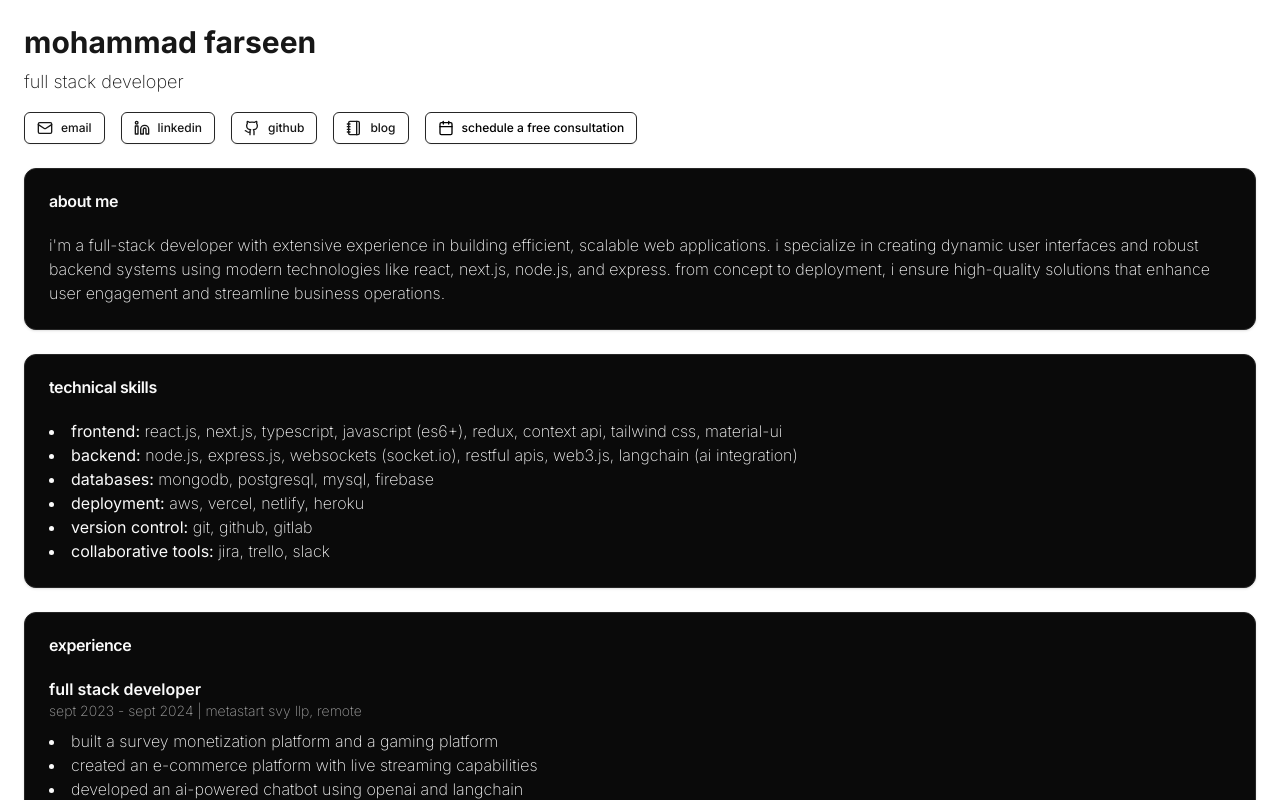
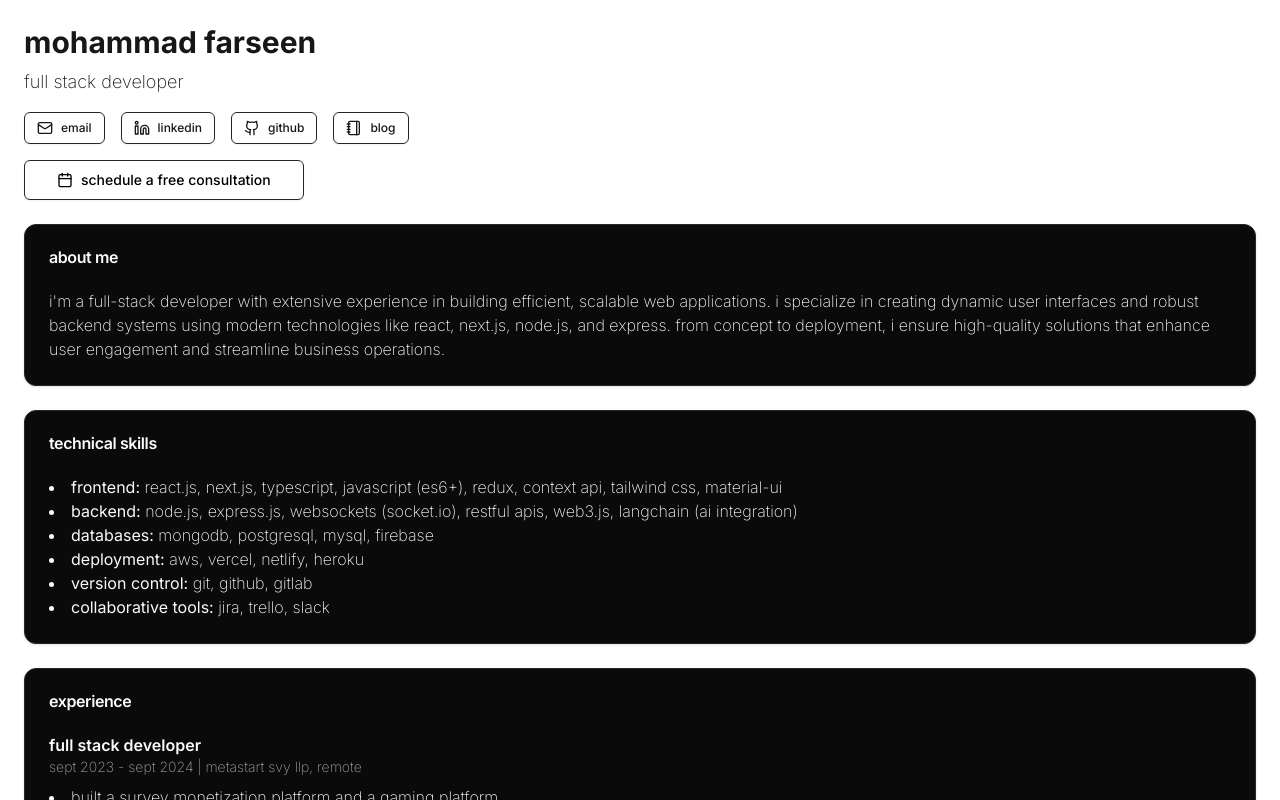
Before and after one commit to farseenmanekhan1232/portfolio, a Next.js app: page / in a window 1280 px wide. Shown: the top 800 px of the page. Built offline with nearby package versions, Linux system fonts and the light colour scheme.

Commit message:
fixed cta position

```diff
--- a/src/components/portfolio.tsx
+++ b/src/components/portfolio.tsx
@@ -10,14 +10,25 @@ export default function Portfolio() {
         <header>
           <h1 className="text-3xl font-bold mb-2">Mohammad Farseen</h1>
           <p className="text-lg mb-4">Full Stack Developer</p>
-          <div className="flex gap-4">
-            <Button variant="outline" size="sm" asChild>
+          <div className="flex flex-wrap gap-4 w-full">
+            <div className="grid grid-cols-4 lg:flex gap-4 w-full">
+              <Button
+                variant="outline"
+                size="sm"
+                asChild
+                className="max-lg:w-full"
+              >
                 <Link href="mailto:farseenmanekhan1232@gmail.com">
                   <Mail className="lg:mr-2 h-4 w-4" />
                   <span className="max-lg:hidden flex">Email</span>
                 </Link>
               </Button>
-            <Button variant="outline" size="sm" asChild>
+              <Button
+                variant="outline"
+                size="sm"
+                asChild
+                className="max-lg:w-full"
+              >
                 <Link
                   href="https://linkedin.com/in/mohammad-farseen-manekhan-2419531a7"
                   target="_blank"
@@ -26,7 +37,12 @@ export default function Portfolio() {
                   <span className="max-lg:hidden flex">LinkedIn</span>
                 </Link>
               </Button>
-            <Button variant="outline" size="sm" asChild>
+              <Button
+                variant="outline"
+                size="sm"
+                asChild
+                className="max-lg:w-full"
+              >
                 <Link
                   href="https://github.com/farseenmanekhan1232"
                   target="_blank"
@@ -35,17 +51,23 @@ export default function Portfolio() {
                   <span className="max-lg:hidden flex">GitHub</span>
                 </Link>
               </Button>
-            <Button variant="outline" size="sm" asChild>
+              <Button
+                variant="outline"
+                size="sm"
+                asChild
+                className="max-lg:w-full"
+              >
                 <Link href="https://blog.farseen.tech" target="_blank">
                   <Notebook className="lg:mr-2 h-4 w-4" />
                   <span className="max-lg:hidden flex">Blog</span>
                 </Link>
               </Button>
+            </div>
             <Button
               asChild
               variant={"outline"}
-              size="sm"
-              className="text-black bg-white hover:bg-white/80 hover:text-black"
+              size="lg"
+              className="max-lg:w-full text-black bg-white hover:bg-white/80 hover:text-black"
             >
               <Link
                 href="https://calendar.app.google/hfhtrX2W6oZoApDj7"
```
Lines whose indentation alone changed are shown as unchanged.
